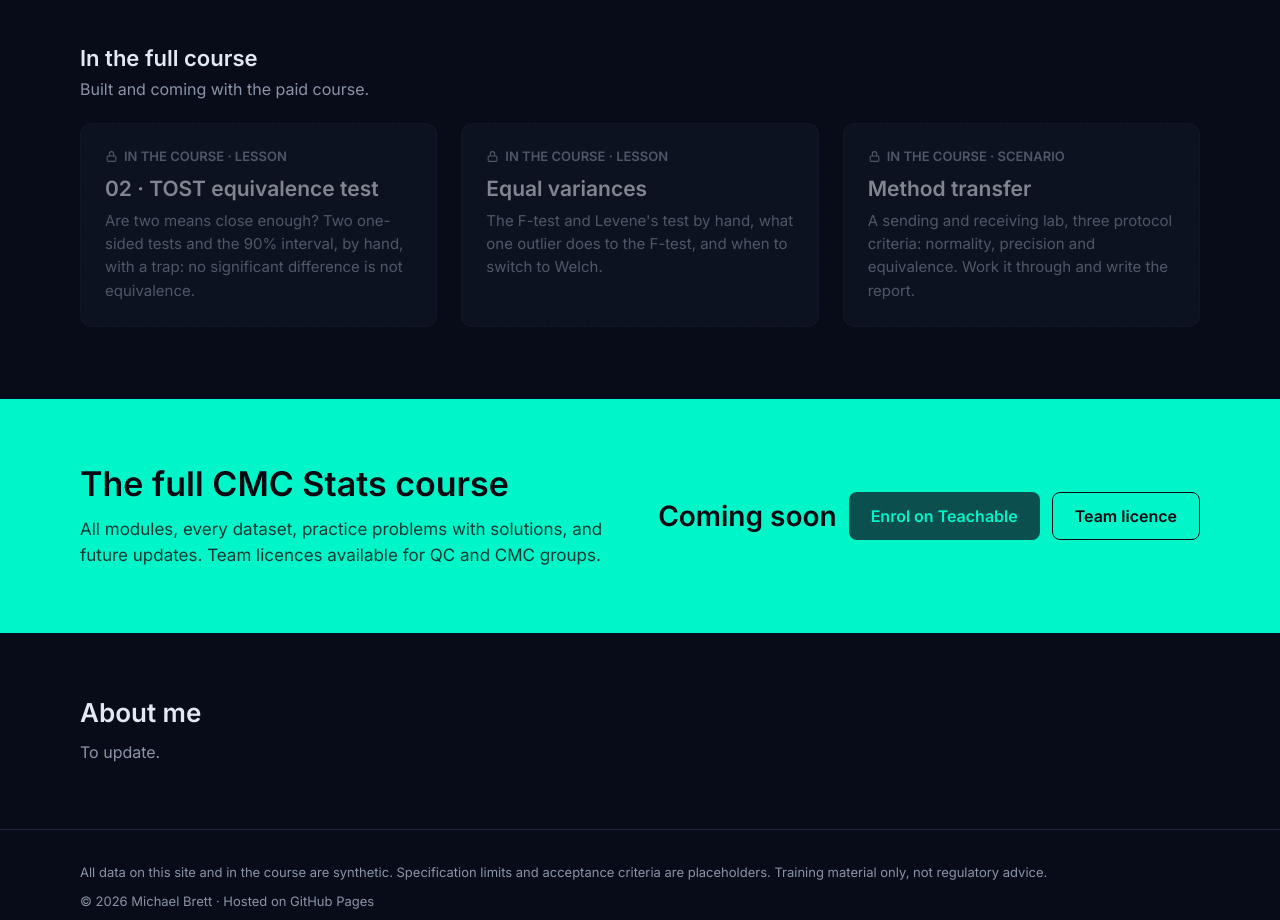
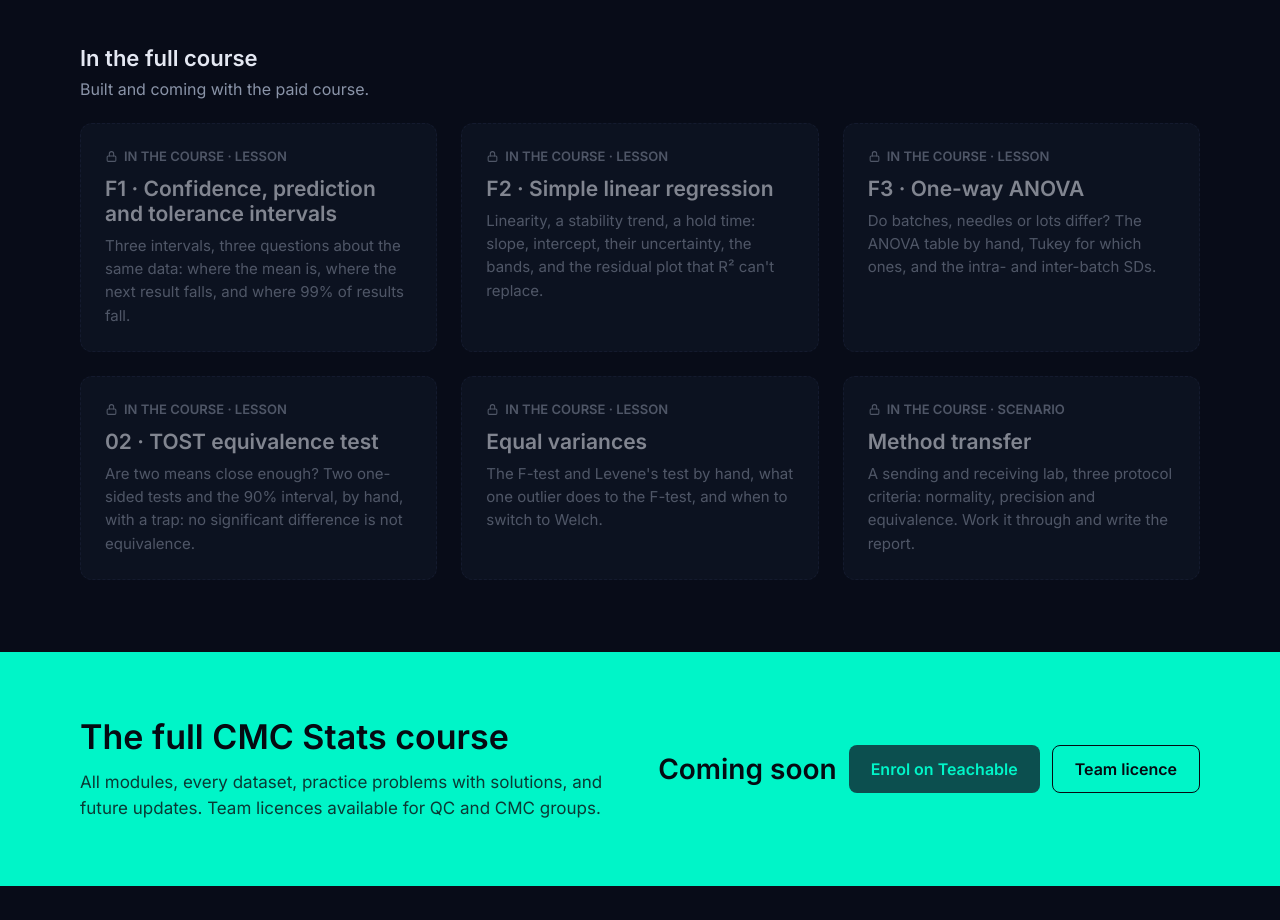
Before and after one commit to mlb6194/cmc-stats, a plain HTML site: page index.html in a window 1280 px wide. Shown: the part 2232-3152 px from the top of the page. Drawn offline with Linux system fonts and the light colour scheme.

Commit message:
Home: add intervals, regression and ANOVA as locked course tiles
Co-Authored-By: Claude Opus 5.5 <noreply@anthropic.com>
Claude-Session: https://claude.ai/code/session_011xtxXE2SuKzdNiQcAyUQJj

```diff
--- a/index.html
+++ b/index.html
@@ -136,6 +136,21 @@
 <div class="course-tiles" style="display: grid; grid-template-columns: repeat(3, minmax(0, 1fr)); gap: 24px">
 <div aria-disabled="true" style="position: relative; background: var(--surface); border: 1px dashed var(--line); border-radius: 12px; padding: 24px; color: var(--ink); opacity: .55; cursor: default">
 <p style="margin: 0 0 12px; font-size: 13px; font-weight: 600; color: var(--muted)"><svg width="13" height="13" viewBox="0 0 24 24" fill="none" stroke="currentColor" stroke-width="2" stroke-linecap="round" stroke-linejoin="round" aria-hidden="true" style="vertical-align:-2px;margin-right:6px"><rect x="4" y="11" width="16" height="10" rx="2"></rect><path d="M8 11V7a4 4 0 0 1 8 0v4"></path></svg>IN THE COURSE · LESSON</p>
+<h3 style="margin: 0 0 8px; font-family: Inter, sans-serif; font-size: 21px; font-weight: 600">F1 · Confidence, prediction and tolerance intervals</h3>
+<p style="margin: 0; font-size: 15px; line-height: 1.55; color: var(--muted)">Three intervals, three questions about the same data: where the mean is, where the next result falls, and where 99% of results fall.</p>
+</div>
+<div aria-disabled="true" style="position: relative; background: var(--surface); border: 1px dashed var(--line); border-radius: 12px; padding: 24px; color: var(--ink); opacity: .55; cursor: default">
+<p style="margin: 0 0 12px; font-size: 13px; font-weight: 600; color: var(--muted)"><svg width="13" height="13" viewBox="0 0 24 24" fill="none" stroke="currentColor" stroke-width="2" stroke-linecap="round" stroke-linejoin="round" aria-hidden="true" style="vertical-align:-2px;margin-right:6px"><rect x="4" y="11" width="16" height="10" rx="2"></rect><path d="M8 11V7a4 4 0 0 1 8 0v4"></path></svg>IN THE COURSE · LESSON</p>
+<h3 style="margin: 0 0 8px; font-family: Inter, sans-serif; font-size: 21px; font-weight: 600">F2 · Simple linear regression</h3>
+<p style="margin: 0; font-size: 15px; line-height: 1.55; color: var(--muted)">Linearity, a stability trend, a hold time: slope, intercept, their uncertainty, the bands, and the residual plot that R² can't replace.</p>
+</div>
+<div aria-disabled="true" style="position: relative; background: var(--surface); border: 1px dashed var(--line); border-radius: 12px; padding: 24px; color: var(--ink); opacity: .55; cursor: default">
+<p style="margin: 0 0 12px; font-size: 13px; font-weight: 600; color: var(--muted)"><svg width="13" height="13" viewBox="0 0 24 24" fill="none" stroke="currentColor" stroke-width="2" stroke-linecap="round" stroke-linejoin="round" aria-hidden="true" style="vertical-align:-2px;margin-right:6px"><rect x="4" y="11" width="16" height="10" rx="2"></rect><path d="M8 11V7a4 4 0 0 1 8 0v4"></path></svg>IN THE COURSE · LESSON</p>
+<h3 style="margin: 0 0 8px; font-family: Inter, sans-serif; font-size: 21px; font-weight: 600">F3 · One-way ANOVA</h3>
+<p style="margin: 0; font-size: 15px; line-height: 1.55; color: var(--muted)">Do batches, needles or lots differ? The ANOVA table by hand, Tukey for which ones, and the intra- and inter-batch SDs.</p>
+</div>
+<div aria-disabled="true" style="position: relative; background: var(--surface); border: 1px dashed var(--line); border-radius: 12px; padding: 24px; color: var(--ink); opacity: .55; cursor: default">
+<p style="margin: 0 0 12px; font-size: 13px; font-weight: 600; color: var(--muted)"><svg width="13" height="13" viewBox="0 0 24 24" fill="none" stroke="currentColor" stroke-width="2" stroke-linecap="round" stroke-linejoin="round" aria-hidden="true" style="vertical-align:-2px;margin-right:6px"><rect x="4" y="11" width="16" height="10" rx="2"></rect><path d="M8 11V7a4 4 0 0 1 8 0v4"></path></svg>IN THE COURSE · LESSON</p>
 <h3 style="margin: 0 0 8px; font-family: Inter, sans-serif; font-size: 21px; font-weight: 600">02 · TOST equivalence test</h3>
 <p style="margin: 0; font-size: 15px; line-height: 1.55; color: var(--muted)">Are two means close enough? Two one-sided tests and the 90% interval, by hand, with a trap: no significant difference is not equivalence.</p>
 </div>
```
